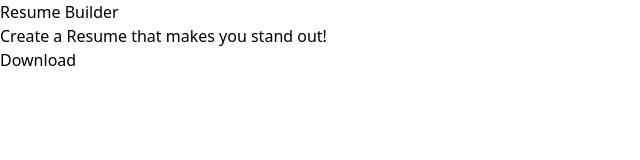
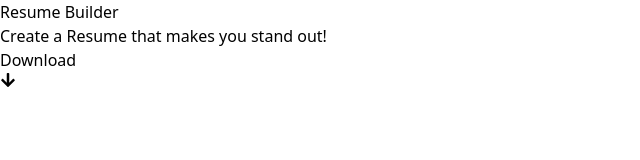
Before and after one commit to Aastha-Kalra/30daysOfReactJs, a React (Vite) app: page / in a window 1280 px wide. Shown: the top 160 px of the page, without its empty margins (0-640 px from the left). Built offline with nearby package versions, Linux system fonts and the light colour scheme.

Commit message:
added icon

```diff
--- a/src/React-Assessments/ResumeBuilder/Body/Body.jsx
+++ b/src/React-Assessments/ResumeBuilder/Body/Body.jsx
@@ -1,5 +1,5 @@
 import React from "react";
-
+import { FaArrowDown } from "react-icons/fa";
 const Body = () => {
   const colors = [
     "#2421b8",
@@ -25,8 +25,11 @@ const Body = () => {
         })}
       </div>
       <div>
-        <button className="bg-sky-600 px-7 py-3 text-white text-lg rounded-md">
+        <button className="bg-sky-600 px-7 py-3 flex justify-center items-center gap-3 text-white text-lg rounded-md">
           Download
+          <span>
+            <FaArrowDown />
+          </span>
         </button>
       </div>
     </div>
```
